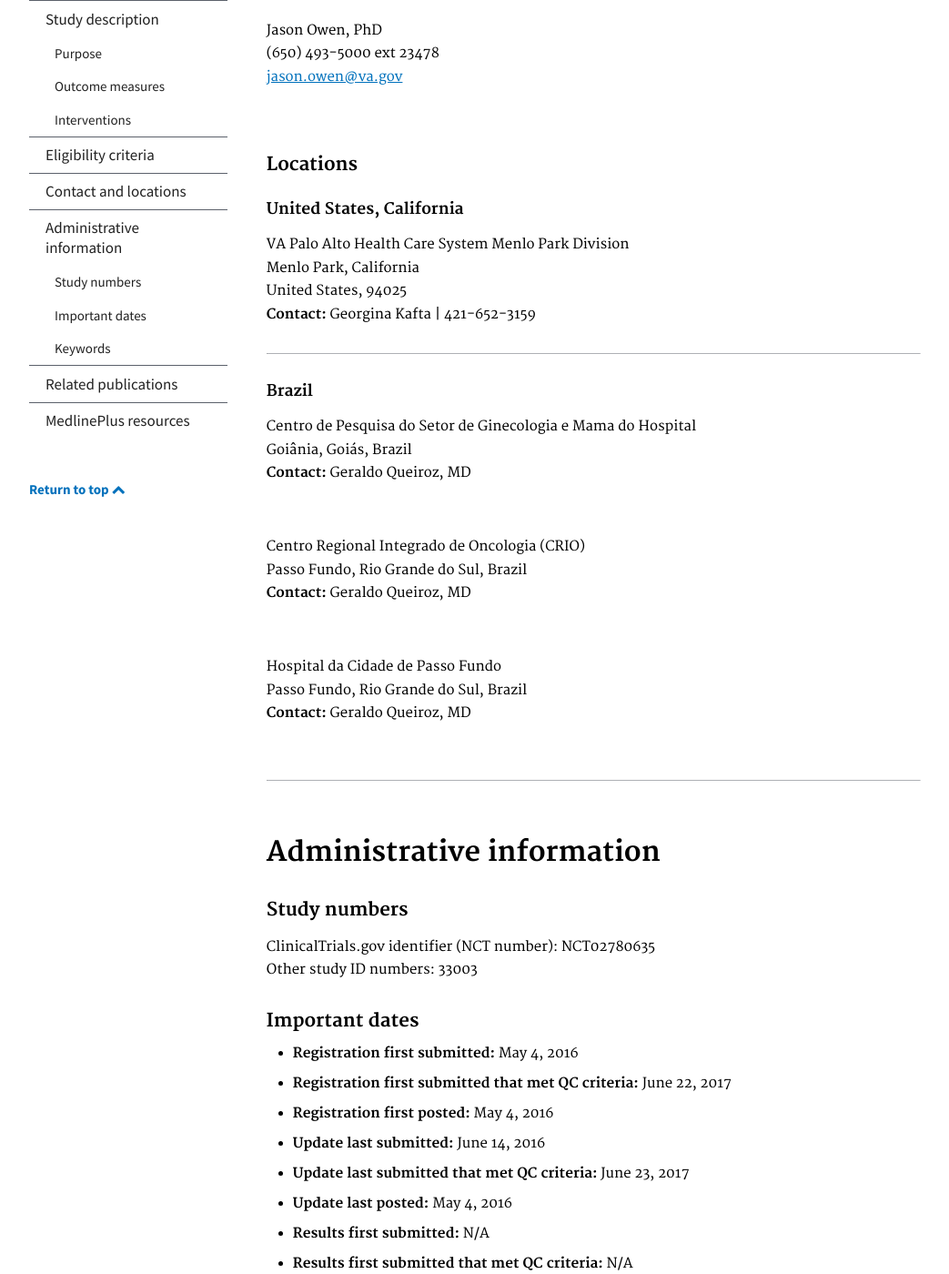
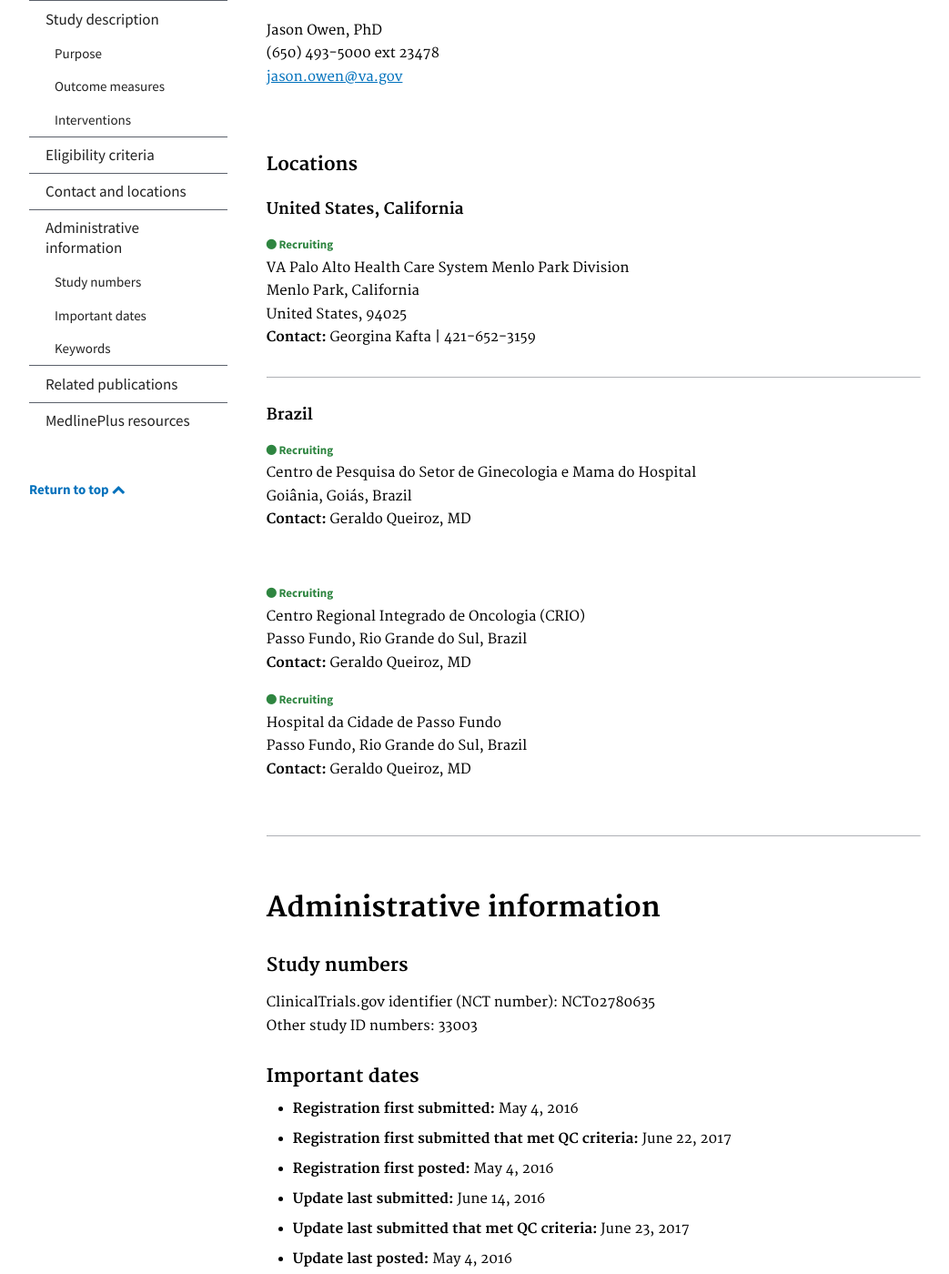
Before and after one commit to 18F/clinical-trials-prototype, a Jekyll site: the page built from pages/study-detail.md, in a window 1280 px wide and 1400 px high, scrolled down 5106 px. Shown: the whole window at 91% size, without its empty margins (118-1161 px from the left). Built offline with Jekyll 4.4.1, drawn with Linux system fonts in a browser that asks for light colours.

Commit message:
Recruiting statuses and new terms

```diff
--- a/_includes/search-results-filter.html
+++ b/_includes/search-results-filter.html
@@ -98,7 +98,7 @@
     <option value="value3">Option C</option>
   </select>
   <fieldset class="usa-fieldset-inputs">
-    <legend class="form-heading-small">Sex</legend>
+    <legend class="form-heading-small term" data-term="SEXES ELIGIBLE FOR STUDY">Sex <i class="fa fa-info-circle" aria-hidden="true"></i></legend>
     <ul class="usa-unstyled-list">
       <li>
         <input id="female" type="radio" name="gender" value="female">
--- a/_sass/_custom.scss
+++ b/_sass/_custom.scss
@@ -743,6 +743,20 @@ a {
   }
 }
 
+.study-location {
+  position: relative;
+
+  .study-status {
+    font-family: $font-sans;
+    font-size: 1.3rem;
+
+    // @include media($medium-screen) {
+    //   position: absolute;
+    //   right: 0;
+    //   top: 0;
+    // }
+  }
+}
 
 .whisperbox {
   @include clip-margins;
--- a/assets/js/main.js
+++ b/assets/js/main.js
@@ -288,8 +288,8 @@ module.exports=[
     "definition":"Describes the organization that provides funding or support for a clinical study. Support may include providing facilities, expertise, or financial resources. Organizations listed as sponsors and collaborators for a study are considered the funders of the study. There are four types of funders:",
   },
   {
-    "term":"GENDERS ELIGIBLE FOR STUDY",
-    "definition":"The physical gender of people who may participate in a clinical study (female, male, or both)."
+    "term":"GENDER-BASED ELIGIBILITY FOR STUDY",
+    "definition":"Whether eligibility to participate in a clinical study is based on gender. Gender means a person’s self-representation of gender identity."
   },
   {
     "term":"HEALTH AUTHORITY",
@@ -336,6 +336,10 @@ module.exports=[
     "definition":"A clinical trial design strategy in which one or more parties involved in the trial, such as the investigator or participants, do not know which participants have been assigned which interventions. Types of Masking include Open Label, Single Blind Masking, and Double Blind Masking."
   },
   {
+    "term":"MEDICAL SUBJECT HEADINGS (MeSH)",
+    "definition":"The National Library of Medicine’s controlled vocabulary thesaurus used for indexing articles for PubMed."
+  },
+  {
     "term":"NCT NUMBER (or ClinicalTrials.gov Identifier)",
     "definition":"A unique identification code is given to each clinical study registered on ClinicalTrials.gov. Because the format is \"NCT\" followed by an 8-digit number (for example, NCT00000419), this identifier is also known as the NCT Number."
   },
@@ -381,7 +385,7 @@ module.exports=[
   },
   {
     "term":"PHASE",
-    "definition":"Food and Drug Administration (FDA) descriptions of the clinical trial of a drug based on the study's characteristics, such as the objective and number of participants. There are five phases. <ul><li>hi</li><li>sup</li></ul>"
+    "definition":"Food and Drug Administration (FDA) descriptions of the clinical trial of a drug based on the study's characteristics, such as the objective and number of participants. There are five phases."
   },
   {
     "term":"PLACEBO",
@@ -462,6 +466,10 @@ module.exports=[
   {
     "term":"SERIOUS ADVERSE EVENT",
     "definition":"An adverse event that results in death, is life-threatening, requires inpatient hospitalization or extends a current hospital stay, results in an ongoing or significant incapacity or interferes substantially with normal life functions, or causes a congenital anomaly or birth defect. Medical events that do not result in death, are not life-threatening, or do not require hospitalization may be considered serious adverse events if they put the participant in danger or require medical or surgical intervention to prevent one of the results listed above."
+  },
+  {
+    "term":"SEXES ELIGIBLE FOR STUDY",
+    "definition":"The sex of people who may participate in a clinical study (all, female, male). Sex is a person’s classification as female or male based on biological distinctions."
   },
   {
     "term":"SHAM COMPARATOR ARM",
--- a/pages/study-detail.md
+++ b/pages/study-detail.md
@@ -209,40 +209,67 @@ class: study-detail
     <br>
     <h3>Locations</h3>
     <h4>United States, California</h4>
-    <p>
-      VA Palo Alto Health Care System Menlo Park Division
-      <br>
-      Menlo Park, California
-      <br>
-      United States, 94025
-      <br>
-      <b>Contact:</b> Georgina Kafta | 421-652-3159
-    </p>
+    <div class="study-location">
+      <p>
+        <span class="study-status study-status-recruiting">
+          <i class="fa fa-circle" aria-hidden="true"></i>
+          Recruiting
+        </span>
+        <br>
+        VA Palo Alto Health Care System Menlo Park Division
+        <br>
+        Menlo Park, California
+        <br>
+        United States, 94025
+        <br>
+        <b>Contact:</b> Georgina Kafta | 421-652-3159
+      </p>
+    </div>
     <hr class="hr-small">
     <h4>Brazil</h4>
-    <p>
-      Centro de Pesquisa do Setor de Ginecologia e Mama do Hospital
-      <br>
-      Goiânia, Goiás, Brazil
-      <br>
-      <b>Contact:</b> Geraldo Queiroz, MD
-    </p>
+    <div class="study-location">
+      <p>
+        <span class="study-status study-status-recruiting">
+          <i class="fa fa-circle" aria-hidden="true"></i>
+          Recruiting
+        </span>
+        <br>
+        Centro de Pesquisa do Setor de Ginecologia e Mama do Hospital
+        <br>
+        Goiânia, Goiás, Brazil
+        <br>
+        <b>Contact:</b> Geraldo Queiroz, MD
+      </p>
+    </div>
     <br>
-    <p>
-      Centro Regional Integrado de Oncologia (CRIO)
-      <br>
-      Passo Fundo, Rio Grande do Sul, Brazil
-      <br>
-      <b>Contact:</b> Geraldo Queiroz, MD
-    </p>
-    <br>
-    <p>
-      Hospital da Cidade de Passo Fundo
-      <br>
-      Passo Fundo, Rio Grande do Sul, Brazil
-      <br>
-      <b>Contact:</b> Geraldo Queiroz, MD
-    </p>
+    <div class="study-location">
+      <p>
+        <span class="study-status study-status-recruiting">
+          <i class="fa fa-circle" aria-hidden="true"></i>
+          Recruiting
+        </span>
+        <br>
+        Centro Regional Integrado de Oncologia (CRIO)
+        <br>
+        Passo Fundo, Rio Grande do Sul, Brazil
+        <br>
+        <b>Contact:</b> Geraldo Queiroz, MD
+      </p>
+    </div>
+    <div class="study-location">
+      <p>
+        <span class="study-status study-status-recruiting">
+          <i class="fa fa-circle" aria-hidden="true"></i>
+          Recruiting
+        </span>
+        <br>
+        Hospital da Cidade de Passo Fundo
+        <br>
+        Passo Fundo, Rio Grande do Sul, Brazil
+        <br>
+        <b>Contact:</b> Geraldo Queiroz, MD
+      </p>
+    </div>
     <hr>
     <h2 id="administrative-information">Administrative information</h2>
     <h3 id="study-numbers">Study numbers</h3>
@@ -290,7 +317,7 @@ class: study-detail
     </ul>
     <h4>Official title</h4>
     <p>Use of Mobile Apps for Those With PTSD and Their Partners</p>
-    <h4 class="term" data-term="">Additional relevant MeSH terms <i class="fa fa-info-circle" aria-hidden="true"></i></h4>
+    <h4 class="term" data-term="MEDICAL SUBJECT HEADINGS (MeSH)">Additional relevant MeSH terms <i class="fa fa-info-circle" aria-hidden="true"></i></h4>
     <p>Heart failure, heart diseases, cardiovascular diseases</p>
     <hr>
     <h2 id="related-publications">Related publications</h2>
```
